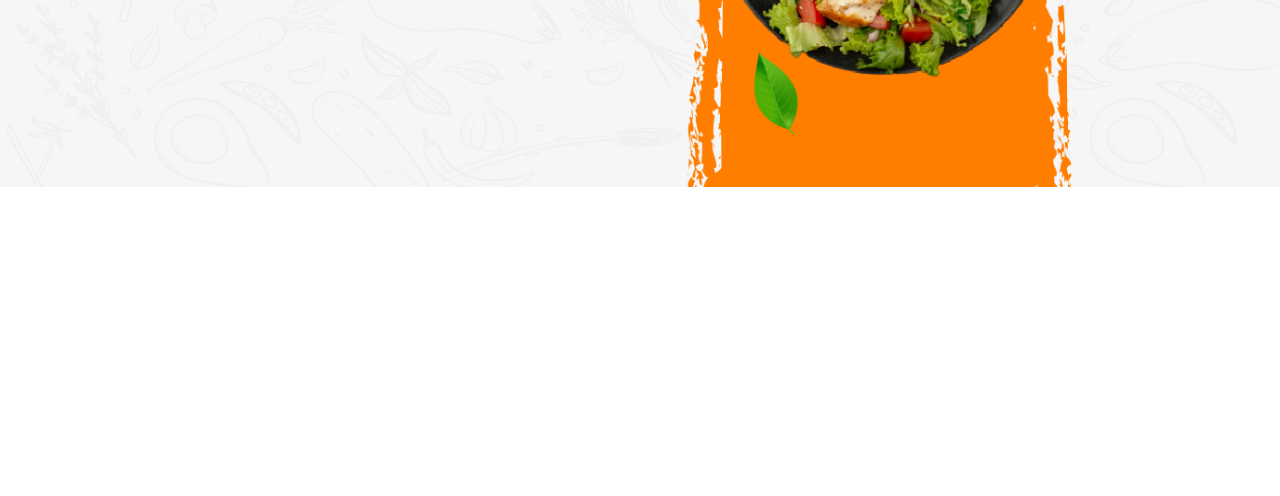
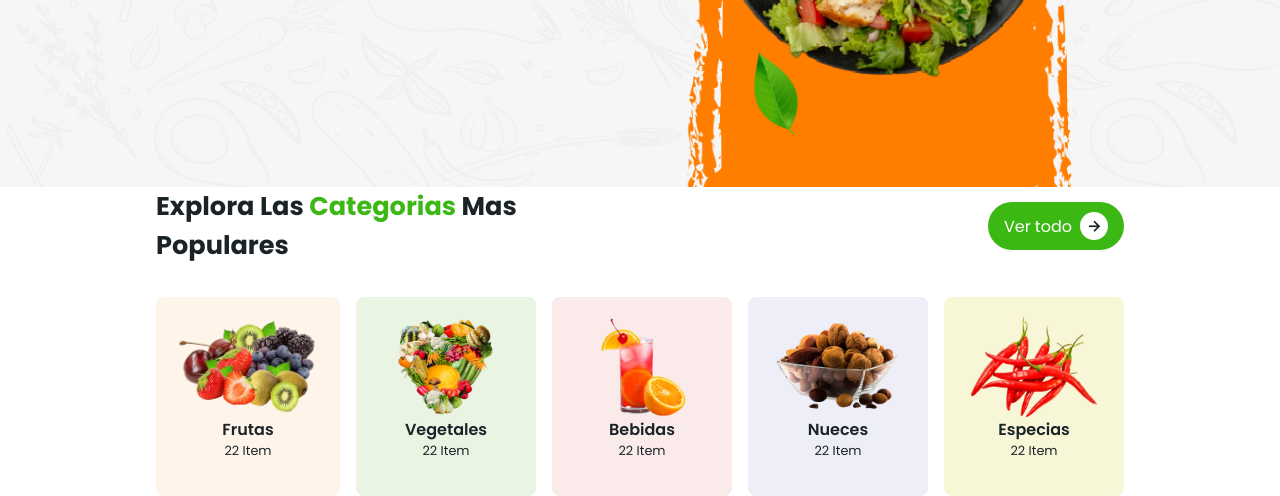
Before and after one commit to arturom24/Responsive-Fruits-And-Vegetables-Website, a plain HTML site: page index.html in a window 1280 px wide. Shown: the part 453-949 px from the top of the page. Before the commit the page ends 800 px from the top, so only its background shows below. Drawn offline with nearby package versions, Linux system fonts and the light colour scheme.

Commit message:
Se añadió la sección de categorías con diseño y contenido para mejorar la navegación del sitio.

```diff
--- a/css/style.css
+++ b/css/style.css
@@ -131,8 +131,7 @@ header {
 }
 
 .home-text {
-    /* padding: 0 150px; */
-    padding: 0 400px;
+    padding: 0 150px;
 }
 
 .home-text span {
@@ -173,8 +172,8 @@ header {
     background-color: var(--light-orange-color);
     transition: 0.2 ease;
 }
-/*
-.swiper-button-next {
+
+/* .swiper-button-next {
     background: url(/img/right-arrow.png);
     background-repeat: no-repeat;
     background-size: 100% auto;
@@ -197,3 +196,103 @@ header {
 .swiper-button-prev::after {
     display: none;
 } */
+
+.swiper-button-next, .swiper-button-prev {
+    color: var(--text-color);
+}
+
+.heading {
+    display: flex;
+    justify-content: space-between;
+    align-items: center;
+}
+
+.heading h1 {
+    font-size: 1.6rem;
+    font-weight: 600px;
+}
+
+.heading span {
+    color: var(--green-color);
+}
+
+.categories {
+    max-width: 968px;
+    margin-left: auto;
+    margin-right: auto;
+}
+
+.categories-container {
+    display: grid;
+    grid-template-columns: repeat(auto-fit, minmax(180px, auto));
+    gap: 1rem;
+    margin-top: 2rem;
+}
+
+.categories-container .box {
+    position: relative;
+    display: flex;
+    flex-direction: column;
+    align-items: center;
+    padding: 20px;
+    border-radius: 0.5rem;
+}
+
+.categories-container .box img {
+    width: 100%;
+    height: 100px;
+    object-fit: contain;
+    object-position: center;
+}
+
+.categories-container .box h2 {
+    font-size: 1rem;
+    font-weight: 600;
+}
+
+.categories-container .box span {
+    font-size: 0.8rem;
+    font-weight: 400;
+    margin-bottom: 1rem;
+}
+
+.categories-container .box .bx {
+    padding: 10px;
+    background-color: var(--green-color);
+    color: var(--bg-color);
+    border-radius: 5rem;
+    margin-top: 2rem;
+    position: absolute;
+    bottom: -8%;
+    display: none;
+}
+
+.categories-container .box .bx:hover {
+    background: var(--light-orange-color);
+    transition: 0.2s all linear;
+}
+
+.categories-container .box:hover .bx {
+    display: block;
+    transition: 0.2s all linear;
+}
+
+.box1 {
+    background-color: #fef4ea;
+}
+
+.box2 {
+    background-color: #e9f4e3;
+}
+
+.box3 {
+    background-color: #faeaea;
+}
+
+.box4 {
+    background-color: #eeeef9;
+}
+
+.box5 {
+    background-color: #f7f6d7;
+}
--- a/index.html
+++ b/index.html
@@ -72,6 +72,51 @@
       <div class="swiper-button-next"></div>
       <div class="swiper-button-prev"></div>
      </section>
+     <!-- Categories -->
+     <section class="categories" id="categories">
+        <div class="heading">
+            <h1>Explora Las <span>Categorias</span> Mas<br>Populares</h1>
+            <a href="#" class="btn">Ver todo<i class="bx bx-right-arrow-alt"></i></a>
+        </div>
+        <!-- Container Content -->
+         <div class="categories-container">
+            <!-- Box 1 -->
+            <div class="box box1">
+                <img src="/img/cate1.png" alt="">
+                <h2>Frutas</h2>
+                <span>22 Item</span>
+                <i class="bx bx-right-arrow-alt"></i>
+            </div>
+            <!-- Box 2 -->
+            <div class="box box2">
+                <img src="/img/cate2.png" alt="">
+                <h2>Vegetales</h2>
+                <span>22 Item</span>
+                <i class="bx bx-right-arrow-alt"></i>
+            </div>
+            <!-- Box 3 -->
+            <div class="box box3">
+                <img src="/img/cate3.png" alt="">
+                <h2>Bebidas</h2>
+                <span>22 Item</span>
+                <i class="bx bx-right-arrow-alt"></i>
+            </div>
+            <!-- Box 4 -->
+            <div class="box box4">
+                <img src="/img/cate4.png" alt="">
+                <h2>Nueces</h2>
+                <span>22 Item</span>
+                <i class="bx bx-right-arrow-alt"></i>
+            </div>
+            <!-- Box 5 -->
+            <div class="box box5">
+                <img src="/img/cate5.png" alt="">
+                <h2>Especias</h2>
+                <span>22 Item</span>
+                <i class="bx bx-right-arrow-alt"></i>
+            </div>
+         </div>
+     </section>
 
      <!-- Swiper JS -->
      <script src="https://unpkg.com/swiper/swiper-bundle.min.js"></script>
```
